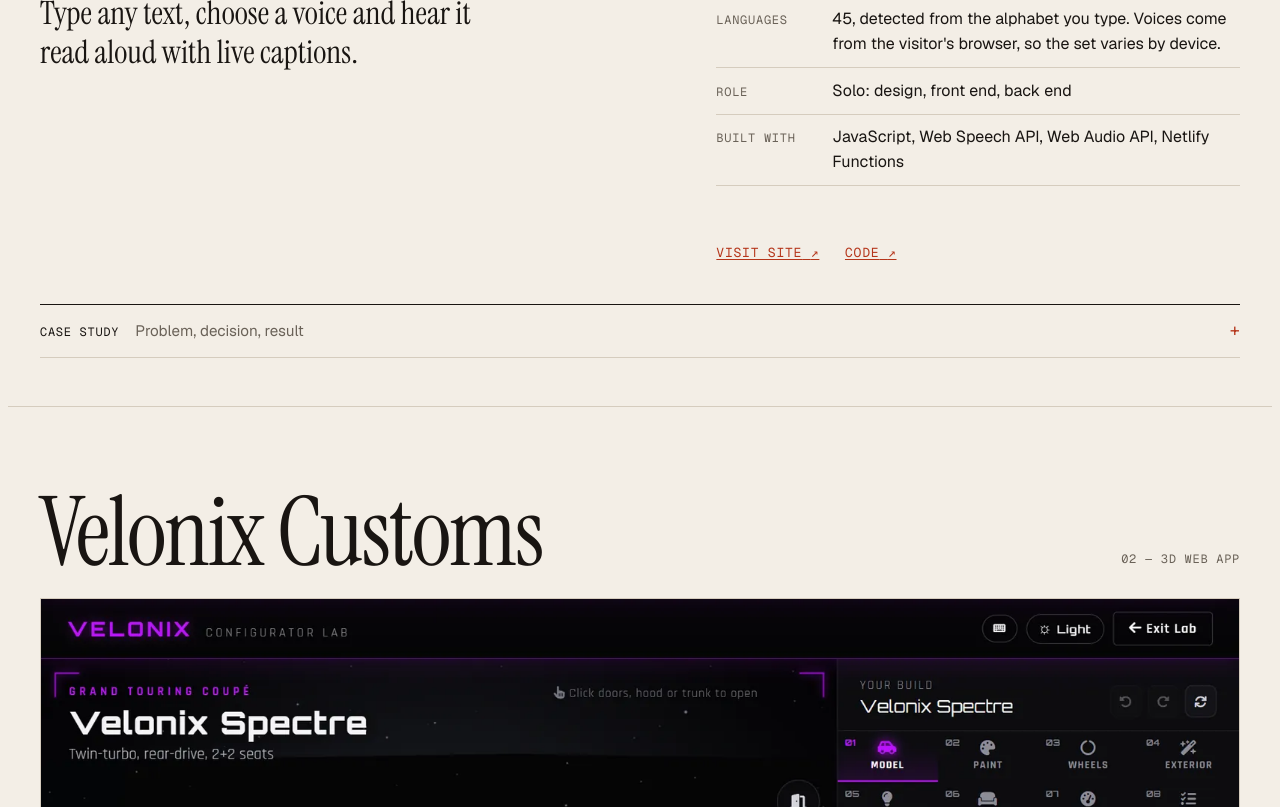
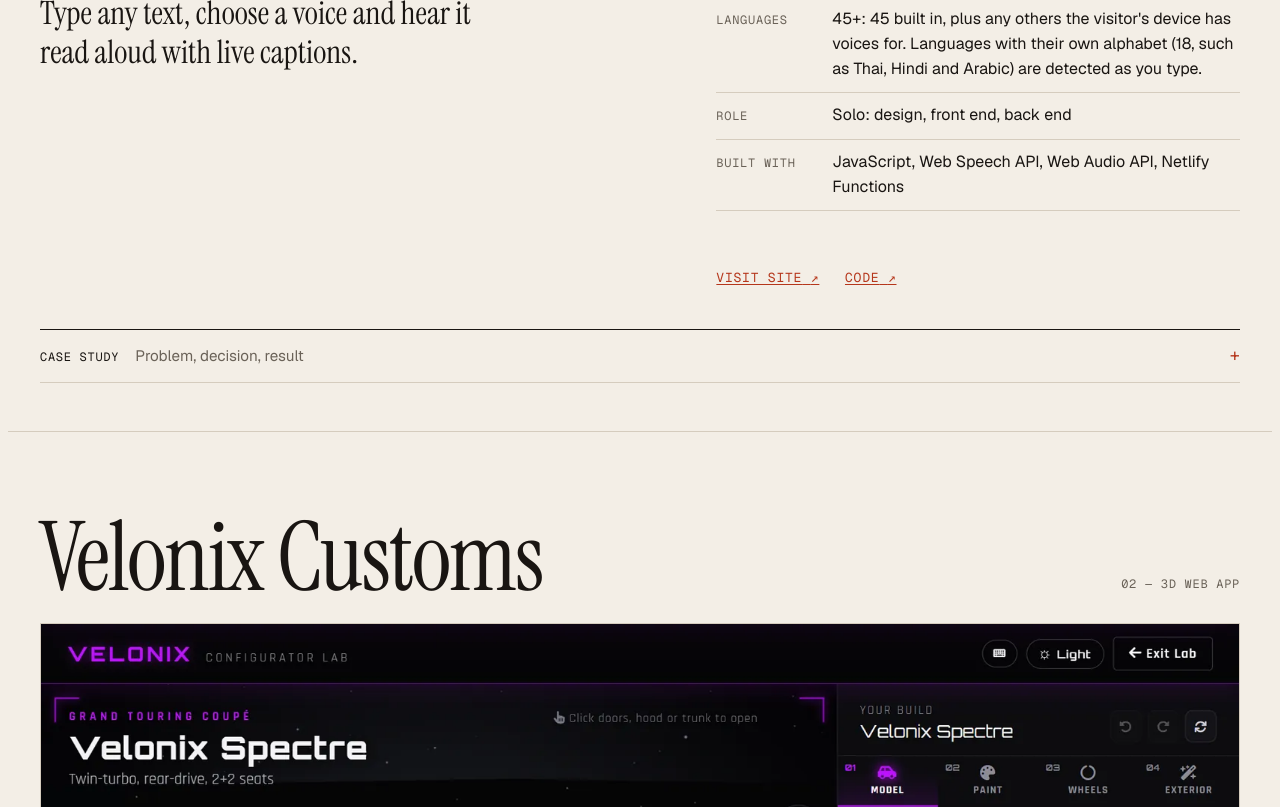
Before and after one commit to SUDARSUN-24/portfolio, a plain HTML site: page index.html in a window 1280 px wide. Shown: the part 2411-3218 px from the top of the page. Drawn offline with Linux system fonts and the light colour scheme.

Commit message:
Correct the Resonance languages note: 45 built in plus device languages

```diff
--- a/index.html
+++ b/index.html
@@ -139,7 +139,7 @@
               <a href="https://github.com/SUDARSUN-24/Resonance/actions/workflows/tests.yml">116 automated tests</a>, run on every push
               <a class="badge" href="https://github.com/SUDARSUN-24/Resonance/actions/workflows/tests.yml"><img src="https://github.com/SUDARSUN-24/Resonance/actions/workflows/tests.yml/badge.svg?branch=main" alt="Current test status on GitHub Actions" height="20"></a>
             </dd></div>
-            <div><dt class="mono">Languages</dt><dd>45, detected from the alphabet you type. Voices come from the visitor's browser, so the set varies by device.</dd></div>
+            <div><dt class="mono">Languages</dt><dd>45+: 45 built in, plus any others the visitor's device has voices for. Languages with their own alphabet (18, such as Thai, Hindi and Arabic) are detected as you type.</dd></div>
             <div><dt class="mono">Role</dt><dd>Solo: design, front end, back end</dd></div>
             <div><dt class="mono">Built with</dt><dd>JavaScript, Web Speech API, Web Audio API, Netlify Functions</dd></div>
           </dl>
```
